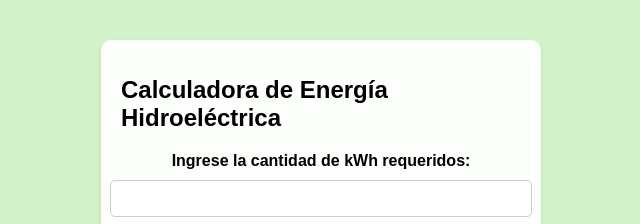
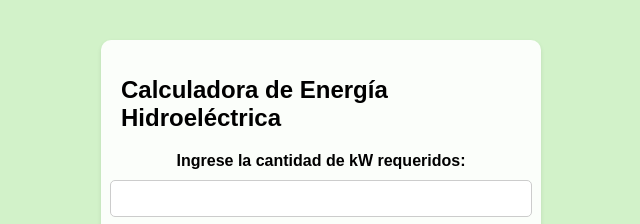
Before and after one commit to Eliiassss/Ingenieria, a plain HTML site: page index.html in a window 1280 px wide. Shown: the top 224 px of the page, 319-959 px from the left. Drawn offline with Linux system fonts and the light colour scheme.

Commit message:
index.html

```diff
--- a/index.html
+++ b/index.html
@@ -9,7 +9,7 @@
 <body>
   <div class="container">
     <h1>Calculadora de Energía Hidroeléctrica</h1>
-    <label for="kwh">Ingrese la cantidad de kWh requeridos:</label>
+    <label for="kwh">Ingrese la cantidad de kW requeridos:</label>
     <input type="number" id="kwh" min="1" step="1">
     <div id="consumption-options">
       <p>Ejemplo de la presentación</p> <!-- Texto original -->
```
